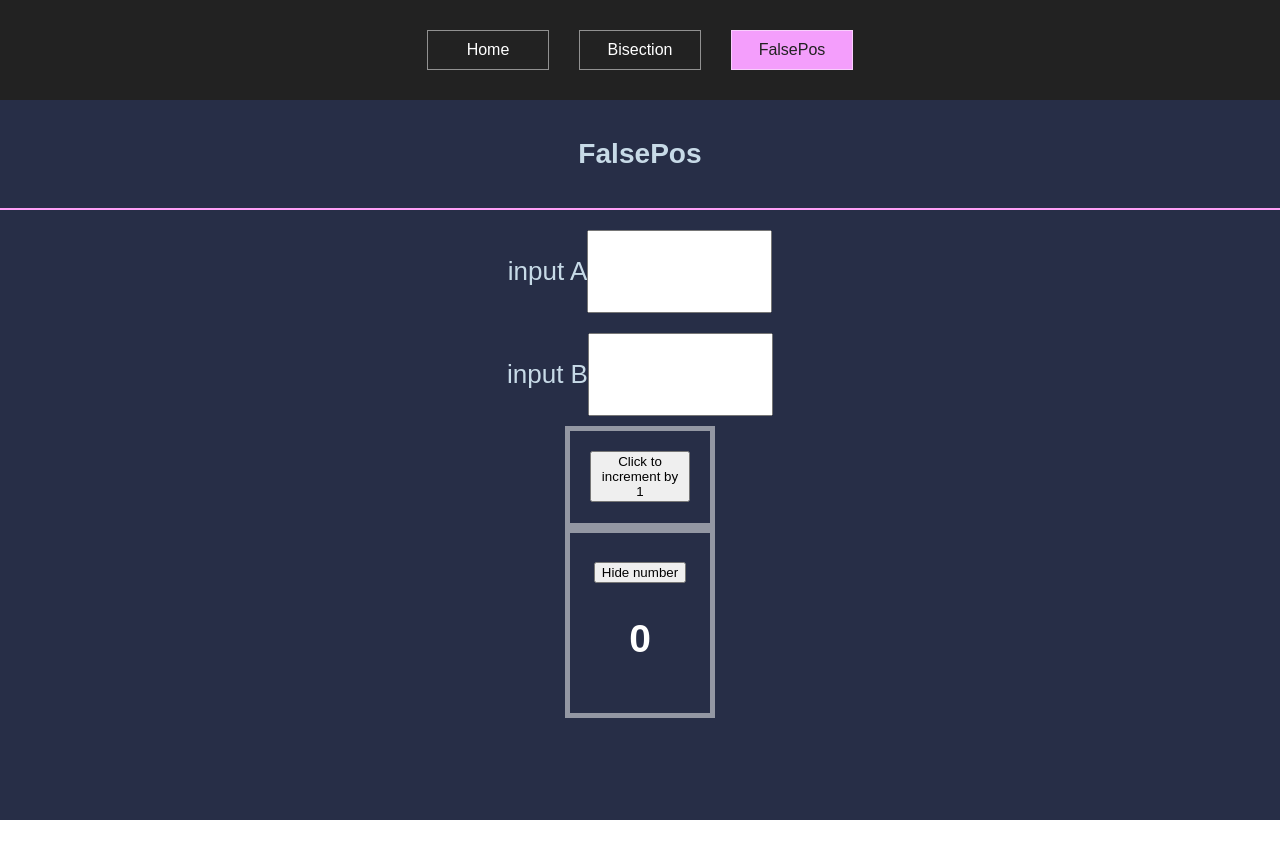
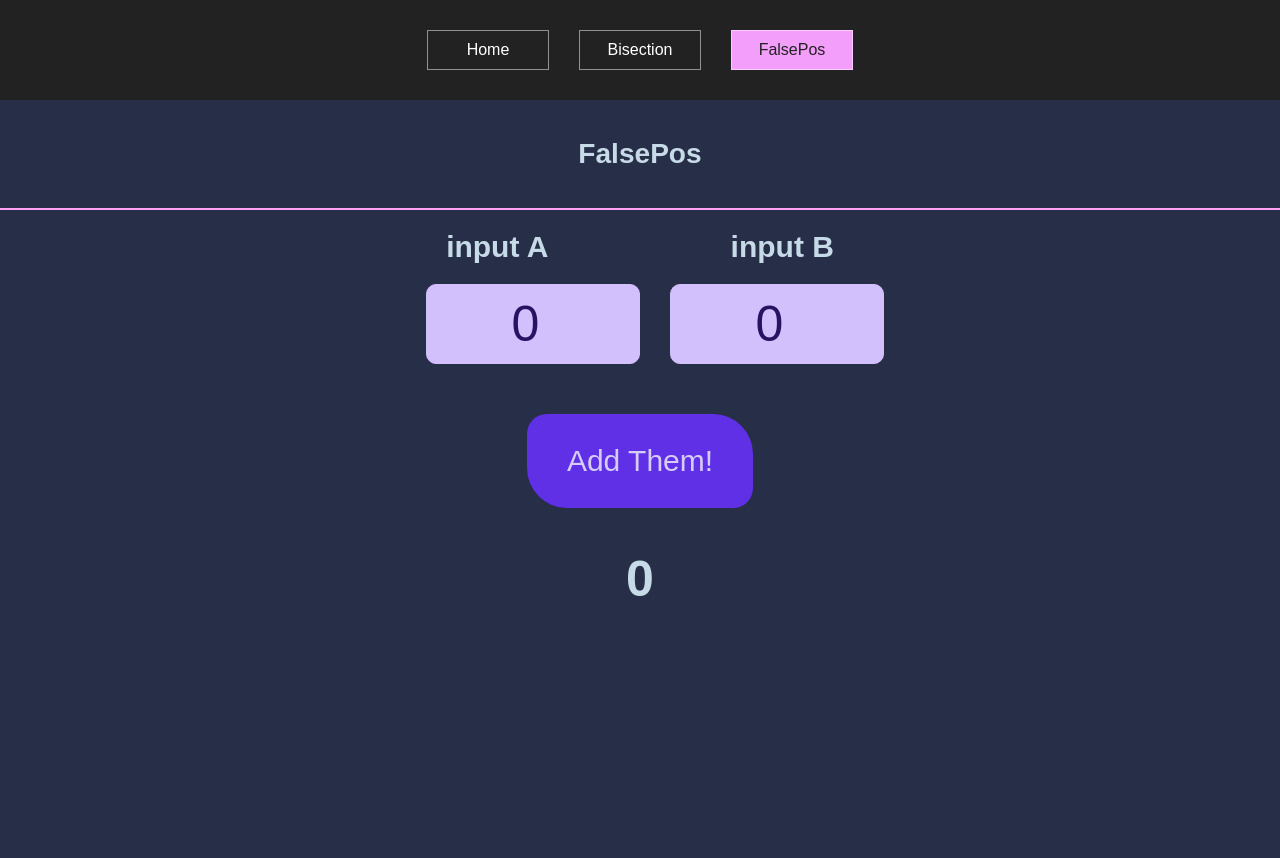
Before and after one commit to tamm19512/hello-react, a React (Create React App) app: page /FalsePos in a window 1280 px wide. Shown: the top 858 px of the page. Before the commit the page ends 820 px from the top, so only its background shows below. Built offline with nearby package versions, Linux system fonts and the light colour scheme.

Commit message:
add sum of a and b

```diff
--- a/src/App.css
+++ b/src/App.css
@@ -4,30 +4,50 @@ body {
   font-family: sans-serif;
 }
 .App {
-  background-color: #272e47;
-  min-height: 90vh;
+  font-family: sans-serif;
+  background: #272e47;
+  min-height: 100vh;
   color: #c7dae7;
+  text-align: center;
 
-  position: relative;
 }
-.textcolumn{
 
-  display: inline-flex;
+button {
+  padding: 30px 40px;
+  font-size: 30px;
+  border-radius: 20px 40px;
+  background: #5f30e6;
+  border: none;
+  /* margin-bottom: 2px; */
+  color: #d7cbf7;
+  cursor: pointer;
+}
+
+input {
+  font-size: 50px;
+  border-radius: 10px;
+  border: 1px solid #d2c0fd;
+  width: 15%;
+  margin-left: 30px;
+  padding: 10px;
   text-align: center;
-  flex-direction: row;
-  padding: 10px 0;
+  background: #d2c0fd;
+  color: #2a1263;
+
+}
+h1{
+  font-size: 30px;
+
+}
+h2 {
+  font-size: 50px;
+}
+
+.text-topic{
+
+  margin-bottom: 50px;
 
 
-}
-.text-topic{
-
-  display: flex;
-  flex-direction: column;
-  align-items: center;
-  justify-content: center;
-  font-size: calc(10px + 2vmin);
-  color: #c7dae7;
-  padding: 10px;
 }
 .up-extext{
 
@@ -73,18 +93,7 @@ section {
   right: 0;
 }
 
-.Pic-stop{
-  display: inline-block;
-  width: 100px;
-  text-align: center;
-  margin: 0 15px;
-  padding: 20px;
-  border: 5px rgba(255,255,255,0.5) solid;
-  transition: all 0.3s linear;
-  text-decoration: none;
-  color: white;
 
-}
 
 
 .App-header {
--- a/src/FalsePos.js
+++ b/src/FalsePos.js
@@ -1,36 +1,17 @@
-import React from 'react';
-
-import { render } from "react-dom";
-import { C2C } from "react-c2c";
-import styles from "./styles.js";
-
-var value1,value2
+import React, { useState } from "react";
+import ReactDOM from "react-dom";
+import './App.css';
 
 
+function FalsePos() {
 
-class FalsePos extends React.Component {
+        const [number1, setNumber1] = useState(0);
+        const [number2, setNumber2] = useState(0);
+        const [total, setTotal] = useState(number1 + number2);
 
-    constructor(props) {
-        super(props);
-
-        this.state = {
-          value1: "" ,value2: "",
-          clicks:0,show: true
-        };
-      }
-
-
-
-      IncrementItem = () => {
-        this.setState({ clicks: this.state.clicks + 1 });
-      }
-      ToggleClick = () => {
-        this.setState({ show: !this.state.show });
-      }
-
-
-
-    render(){
+        function calculateTotal() {
+            setTotal(number1 + number2);
+          }
 
         return(
 
@@ -44,66 +25,37 @@ class FalsePos extends React.Component {
 
                 <div className = "text-topic">
 
-                    <div className = "textcolumn">
-                        <p> input A </p>
+
+                        <h1> input A &nbsp;&nbsp;&nbsp;&nbsp;&nbsp;&nbsp;&nbsp;&nbsp;&nbsp;&nbsp;&nbsp;&nbsp;&nbsp;&nbsp;&nbsp;&nbsp;&nbsp;&nbsp;&nbsp;&nbsp; input B </h1>
+
 
                             <input
-
-                                value1={this.state.value1}
-                                onChange={({ target: { value } }) =>
-                                this.setState({ value })}
+                                type="number"
+                                value={number1}
+                                onChange={e => setNumber1(+e.target.value)}
+                                placeholder="0"
                             />
 
 
-                    </div>
-
-                    <div className = "textcolumn">
-                        <p> input B </p>
-
                             <input
-
-                                value2={this.state.value2}
-                                onChange={({ target: { value2 } }) =>
-                                this.setState({ value2 })}
+                                type="number"
+                                value={number2}
+                                onChange={e => setNumber2(+e.target.value)}
+                                placeholder="0"
                             />
 
 
-                    </div>
-
-                    <div className = "Pic-stop">
-
-                    <button onClick={this.IncrementItem}>Click to increment by 1</button>
+                </div>
 
 
-                    </div>
-                    <div className = "Pic-stop">
-
-
-                    <button onClick={this.ToggleClick}>
-
-                        { this.state.show ? 'Hide number' : 'Show number' }
-
-                    </button>
-
-                    { this.state.show ? <h2>{ this.state.clicks }</h2> : '' }
-
-                    </div>
-
-
-
-
-
-
-                </div>
+                        <button onClick={calculateTotal}>Add Them!</button>
+                        <h2>{total}</h2>
 
             </div>
 
         )
 
-    }
-
-
-
 }
-render(<FalsePos />, document.getElementById("root"));
+const rootElement = document.getElementById("root");
+ReactDOM.render(<FalsePos />, rootElement);
 export default FalsePos;
```
